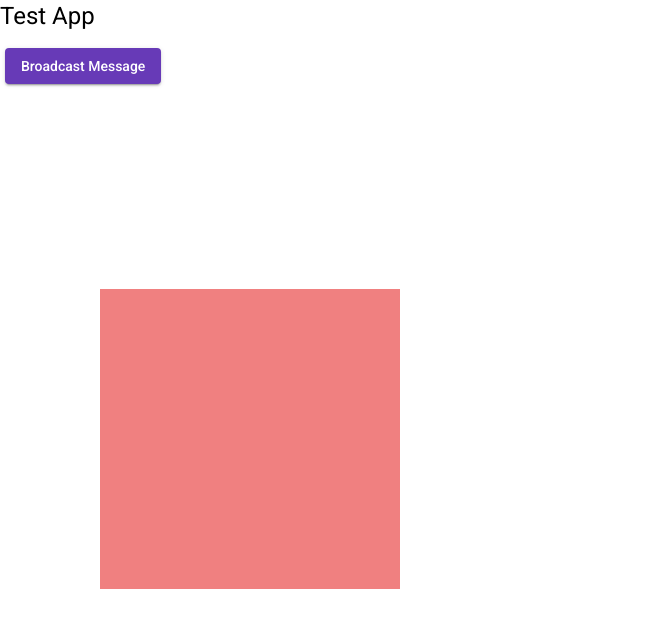
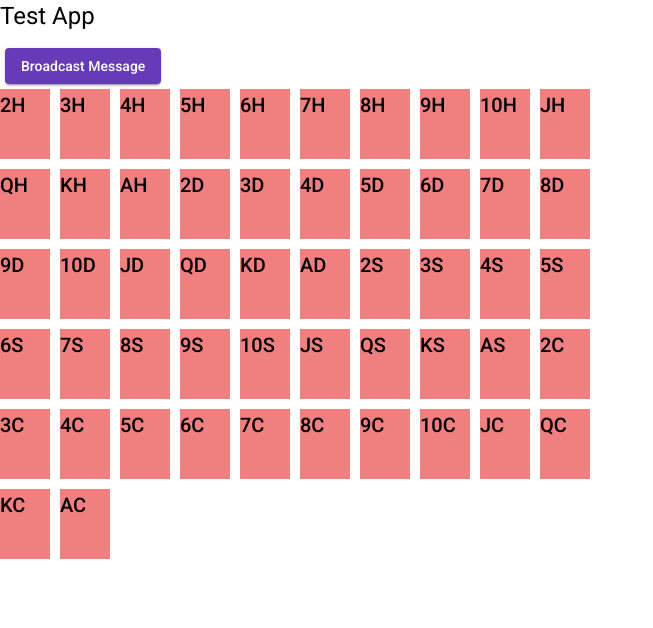
Before and after one commit to bajohn/rf, an Angular app in the folder frontend/: page / in a window 1280 px wide. Shown: the top 628 px of the page, without its empty margins (0-653 px from the left). Built offline with nearby package versions, Linux system fonts and the light colour scheme; no server answers.

Commit message:
52 cards, independent moves work

```diff
--- a/frontend/src/app/app.component.html
+++ b/frontend/src/app/app.component.html
@@ -16,5 +16,9 @@
 
 
 <!-- [(cdkDragFreeDragPosition)]="boxPosition"  -->
+<div class="game-container">
 
-<app-card [(position)]="boxPosition"></app-card>
+    <app-card *ngFor="let data of cardData" [(position)]="data.position" [cardValue]="data.cardValue">
+
+    </app-card>
+</div>
--- a/frontend/src/app/app.component.ts
+++ b/frontend/src/app/app.component.ts
@@ -1,6 +1,4 @@
 import { Component, OnInit } from '@angular/core';
-import { webSocket, WebSocketSubject } from 'rxjs/webSocket';
-import { CdkDragEnd, CdkDragStart } from '@angular/cdk/drag-drop';
 import { WsService } from './services/ws.service';
 import { position } from './types';
 
@@ -14,12 +12,30 @@ export class AppComponent implements OnInit {
 
 
 
-  boxPosition: position = { x: 100, y: 200 };
+  cardTypes: string[] = []
+
+  cardData: { position: position, cardValue: string }[] = [];
 
 
   constructor(
     private ws: WsService
   ) {
+    let i = 0;
+    for (const suit of ['H', 'D', 'S', 'C']) {
+      for (let value of ['2', '3', '4', '5', '6', '7', '8', '9', '10', 'J', 'Q', 'K', 'A']) {
+        const cardValue = `${value}${suit}`
+        const toPush = { cardValue: cardValue, position: { x: 60 * (i % 10), y: 80 * Math.floor(i / 10) } };
+        this.cardData.push(toPush);
+        i++;
+      }
+    }
+
+    for (let i = 0; i < 52; i++) {
+
+
+
+    }
+    console.log(this.cardData);
   }
 
   ngOnInit() {
--- a/frontend/src/app/subcomponents/card/card.component.html
+++ b/frontend/src/app/subcomponents/card/card.component.html
@@ -1,6 +1,6 @@
-
-<div class="game-container">
-    <div cdkDrag [class.example-box]="true" [class.active]="!isActive()" (cdkDragStarted)="moveStarted($event)"
-        [cdkDragFreeDragPosition]="boxPosition" (cdkDragEnded)="moveEnded($event)" #dragel>
-    </div>
+<div cdkDrag [class.example-box]="true" [class.active]="!isActive()" (cdkDragStarted)="moveStarted($event)"
+    [cdkDragFreeDragPosition]="boxPosition" (cdkDragEnded)="moveEnded($event)" #dragel>
+    <h2>
+        {{cardValue}}
+    </h2>
 </div>
--- a/frontend/src/app/subcomponents/card/card.component.ts
+++ b/frontend/src/app/subcomponents/card/card.component.ts
@@ -52,7 +52,7 @@ export class CardComponent implements OnInit {
     const startMsg = {
       x: xyPos.x,
       y: xyPos.y,
-      cardValue: '9C'
+      cardValue: this.cardValue
     };
     this.ws.sendToWs('card-move-start', startMsg);
   }
@@ -63,7 +63,7 @@ export class CardComponent implements OnInit {
     const endMsg = {
       x: xyPos.x,
       y: xyPos.y,
-      cardValue: '9C'
+      cardValue: this.cardValue
     };
     console.log('Sending move msg');
     this.ws.sendToWs('card-move-end', endMsg);
@@ -74,7 +74,7 @@ export class CardComponent implements OnInit {
 
   parseMsgFromWs(data: iWsMsg) {
     console.log('Move msg received', data);
-    if (data.action === 'card-move-end') {
+    if (data.action === 'card-move-end' && data.message['cardValue'] ===this.cardValue) {
       this.boxPosition = { x: Number(data.message['x']), y: Number(data.message['y']) }
     }
   }
--- a/frontend/src/styles.css
+++ b/frontend/src/styles.css
@@ -14,8 +14,9 @@ height: 100%;
 
 .example-box {
 background-color: lightcoral;
-width:300px;
-height:300px;
+width:50px;
+height:70px;
+position: absolute;
 }
 
 .active.cdk-drag {
```
